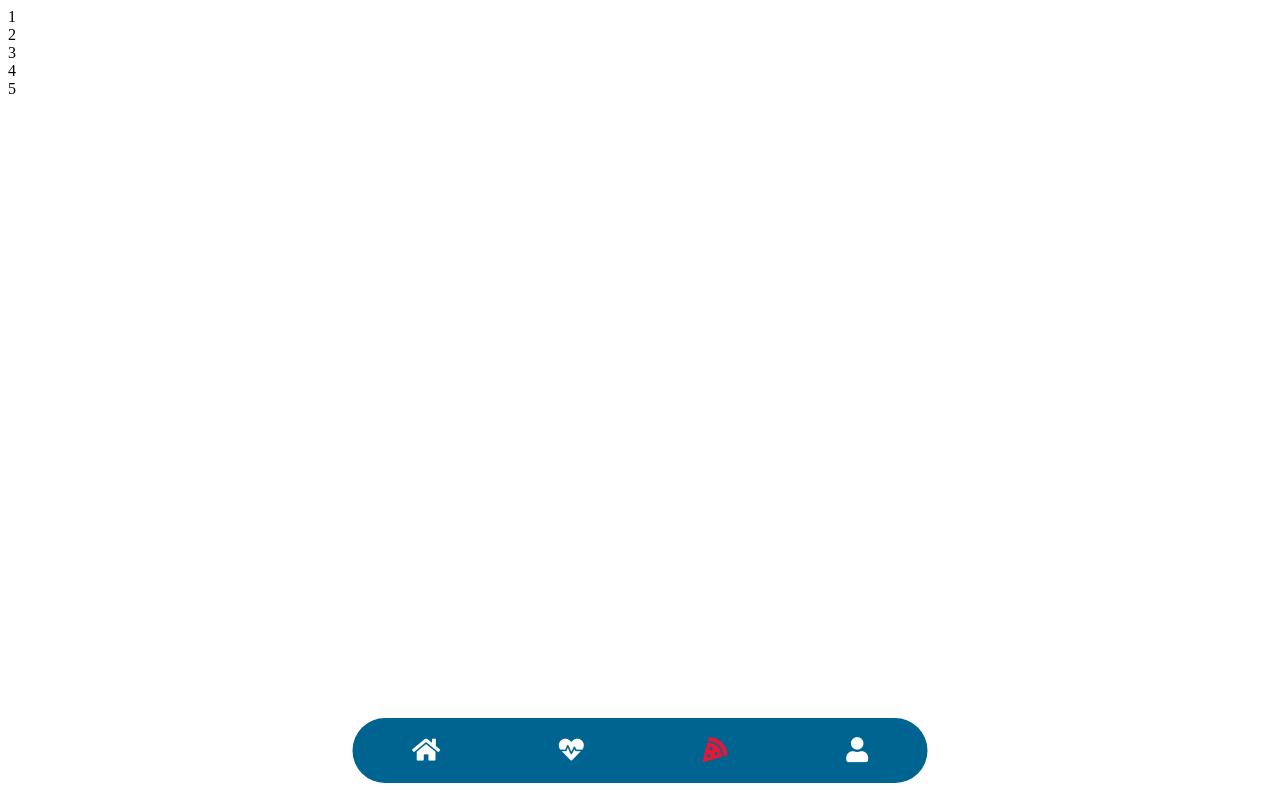
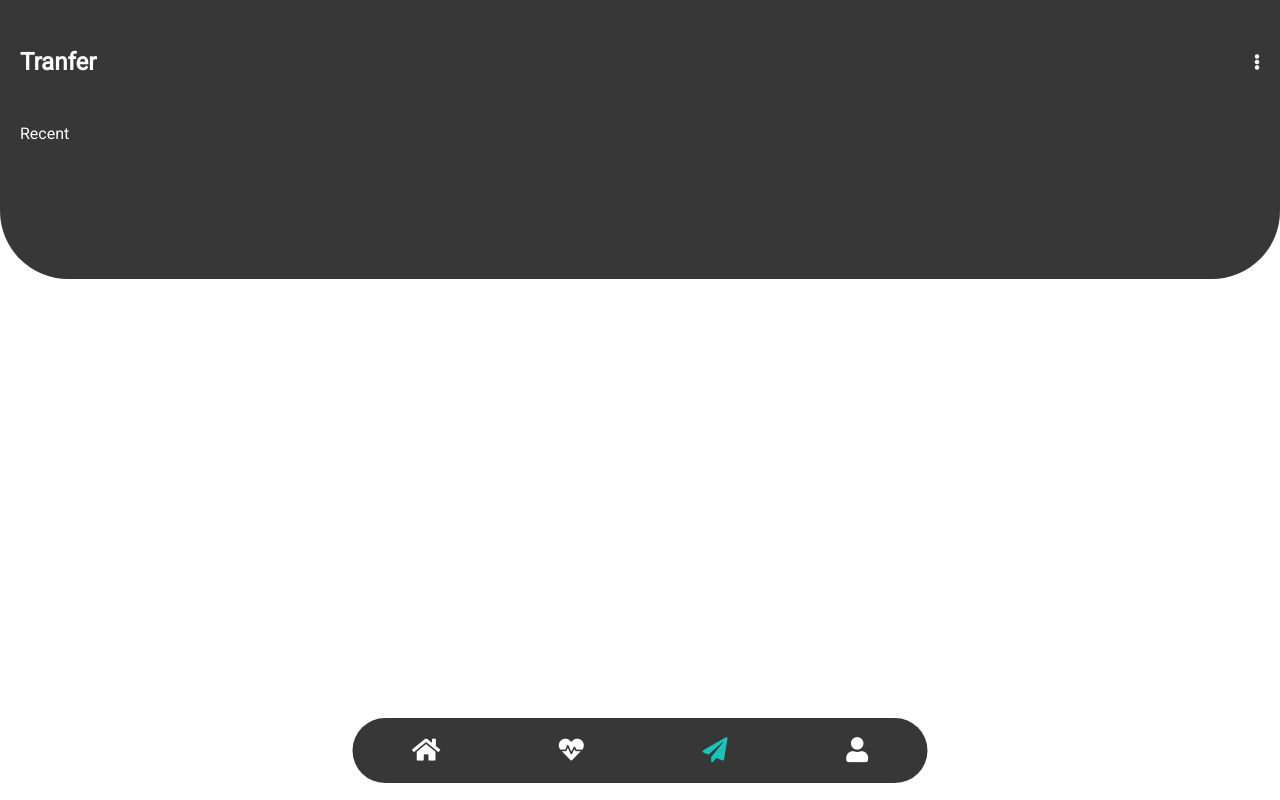
Before and after one commit to valentinrios/dominosredesign, a plain HTML site: page index.html in a window 1280 px wide. Drawn offline with Linux system fonts and the light colour scheme.

Commit message:
Add files via upload

```diff
--- a/index.html
+++ b/index.html
@@ -6,14 +6,21 @@
     <title>UI 1</title>
     <link rel="stylesheet" href="styles.css">
     <link rel="stylesheet" href="https://cdnjs.cloudflare.com/ajax/libs/font-awesome/5.13.0/css/all.min.css">
+    <link href="https://fonts.googleapis.com/css2?family=Roboto&display=swap" rel="stylesheet">
 </head>
 <body>
-    <div>
-        <section>1</section>
-        <section>2</section>
-        <section>3</section>
-        <section>4</section>
-        <section>5</section>
+    <div class="top-options">
+        <section class="title">
+            <div>
+                <h1>Tranfer</h1>
+            </div>
+            <div>
+                <i class="fas fa-ellipsis-v"></i>
+            </div>
+        </section>
+        <section>Recent</section>
+    </div>
+    <div class="carousel">
     </div>
     <nav>
         <div>
@@ -23,8 +30,8 @@
             <section>
                 <i class="fas fa-heartbeat"></i>
             </section>
-            <section style="color: #e31837;">
-                <i class="fas fa-pizza-slice"></i>
+            <section style="color: #16c5bb;">
+                <i class="fas fa-paper-plane"></i>
             </section>
             <section>
                 <i class="fas fa-user"></i>
--- a/styles.css
+++ b/styles.css
@@ -1,3 +1,10 @@
+* {
+    margin: 0;
+    padding: 0;
+}
+html{
+    font-family: 'Roboto', sans-serif;
+}
 nav{
     position: fixed;
     bottom: 17px;
@@ -9,7 +16,7 @@ nav{
 nav div{
     display: flex;
     justify-content: space-around;
-    background-color: #006491;
+    background-color: #373738;
     color: white;
     height: 65px;
     align-items: center;
@@ -17,6 +24,38 @@ nav div{
     font-size: 25px;
 }
 
+.top-options{
+    color: white;
+    align-items: center;
+}
+
+.top-options section:nth-child(2){
+    background-color: #373738;
+    padding-left: 20px;
+    padding-bottom: 17vh;
+    border-bottom-right-radius: 68px;
+    border-bottom-left-radius: 68px;
+}
+
+
+.title{
+
+    background-color: #373738;
+    display: flex;
+    justify-content: space-between;
+    padding-top: 6vh;
+    padding-bottom: 6vh;
+}
+
+.title div:first-child{
+    align-self: center;
+    margin-left: 20px;
+}
+
+.title div:nth-child(2){
+    align-self: center;
+    margin-right: 20px;
+}
 @media only screen and (min-width: 600px) {
     nav{
         width: 575px;
```
